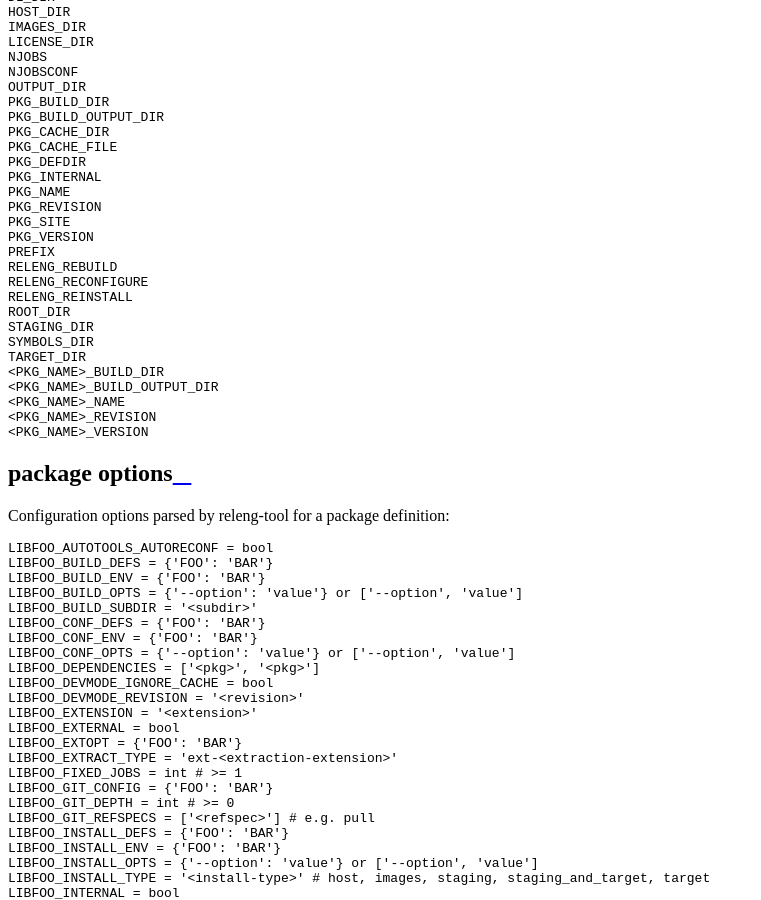
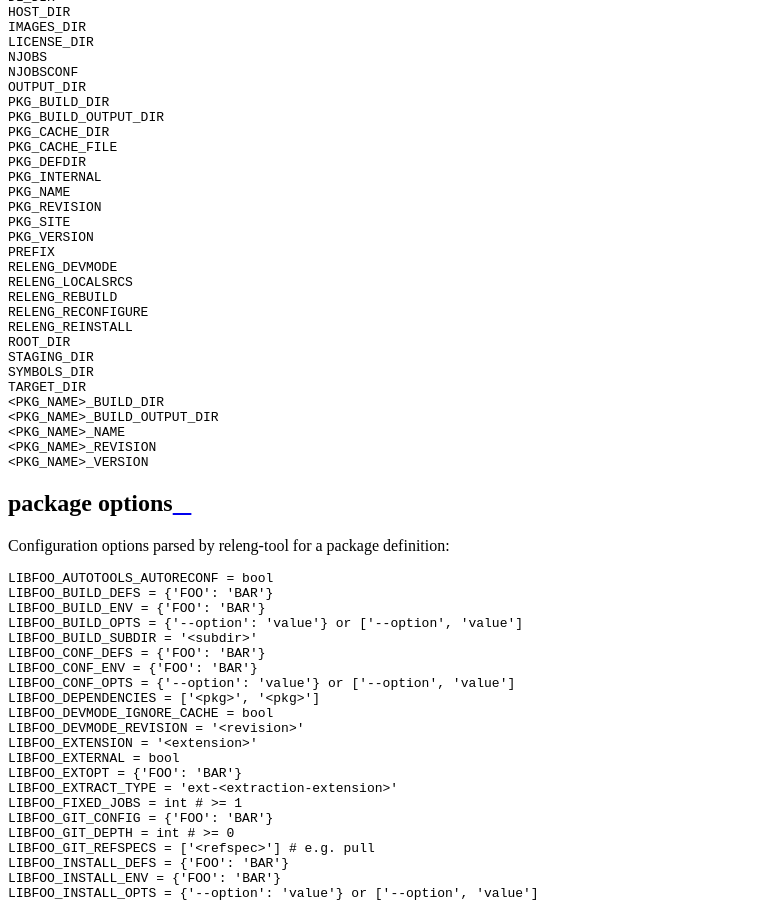
Before and after one commit to releng-tool/releng-tool, a Sphinx documentation site: the page built from Documentation/annex-a.rst, in a window 1280 px wide and 900 px high, scrolled down 1459 px. Shown: the whole window, without its empty margins (0-761 px from the left). Built offline with Sphinx 7.4.7 and the Read the Docs theme 2.0.0, drawn with Linux system fonts in a browser that asks for light colours.

Commit message:
Documentation: add mode flags to annex-a
The `RELENG_DEVMODE` and `RELENG_LOCALSRCS` flags where always available
in the environment (when set) but listed in the Annex A; adding.

Signed-off-by: James Knight <james.d.knight@live.com>

```diff
--- a/Documentation/annex-a.rst
+++ b/Documentation/annex-a.rst
@@ -54,6 +54,8 @@ releng-tool (may vary per context):
    PKG_SITE
    PKG_VERSION
    PREFIX
+   RELENG_DEVMODE
+   RELENG_LOCALSRCS
    RELENG_REBUILD
    RELENG_RECONFIGURE
    RELENG_REINSTALL
```
